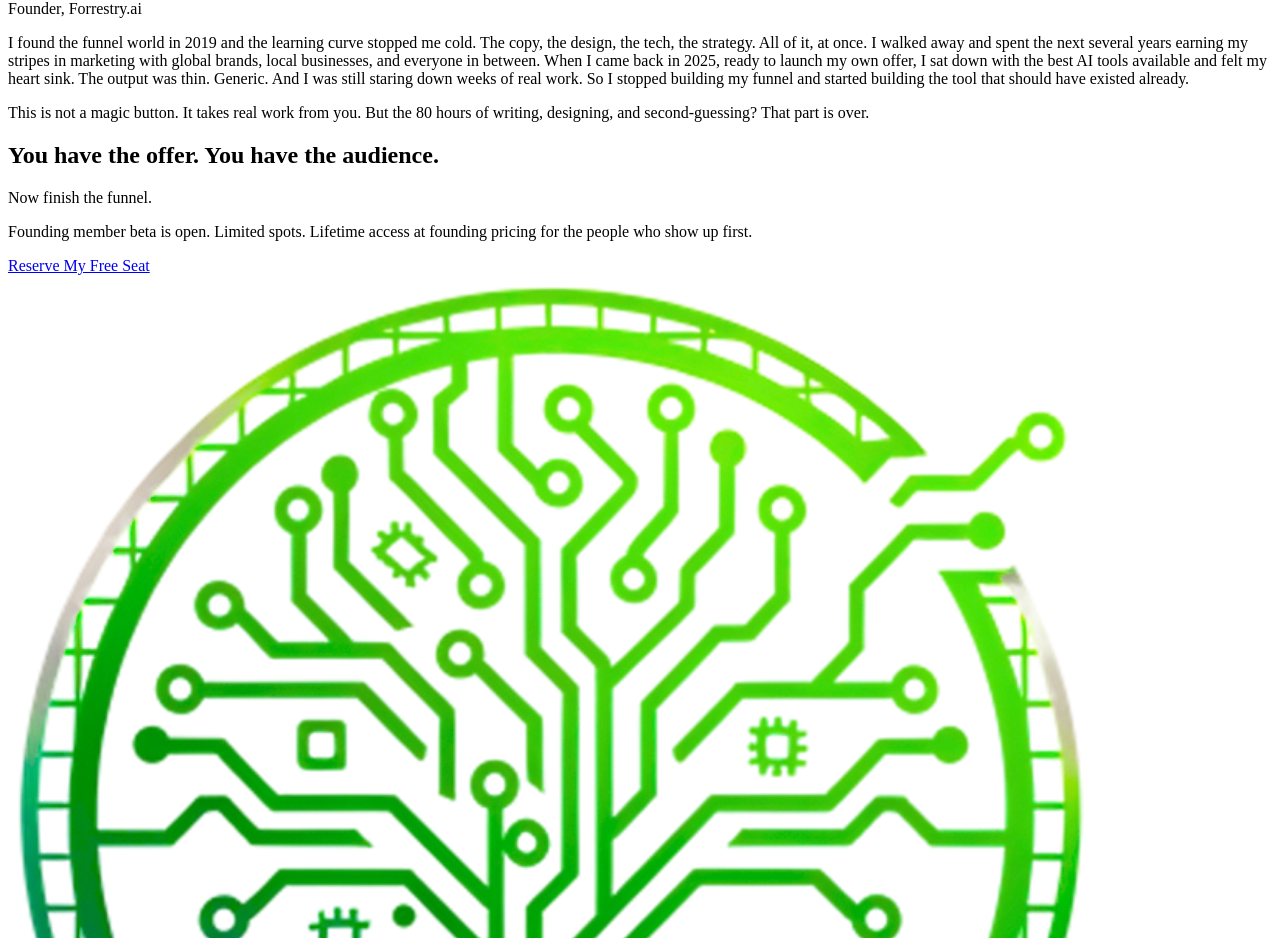
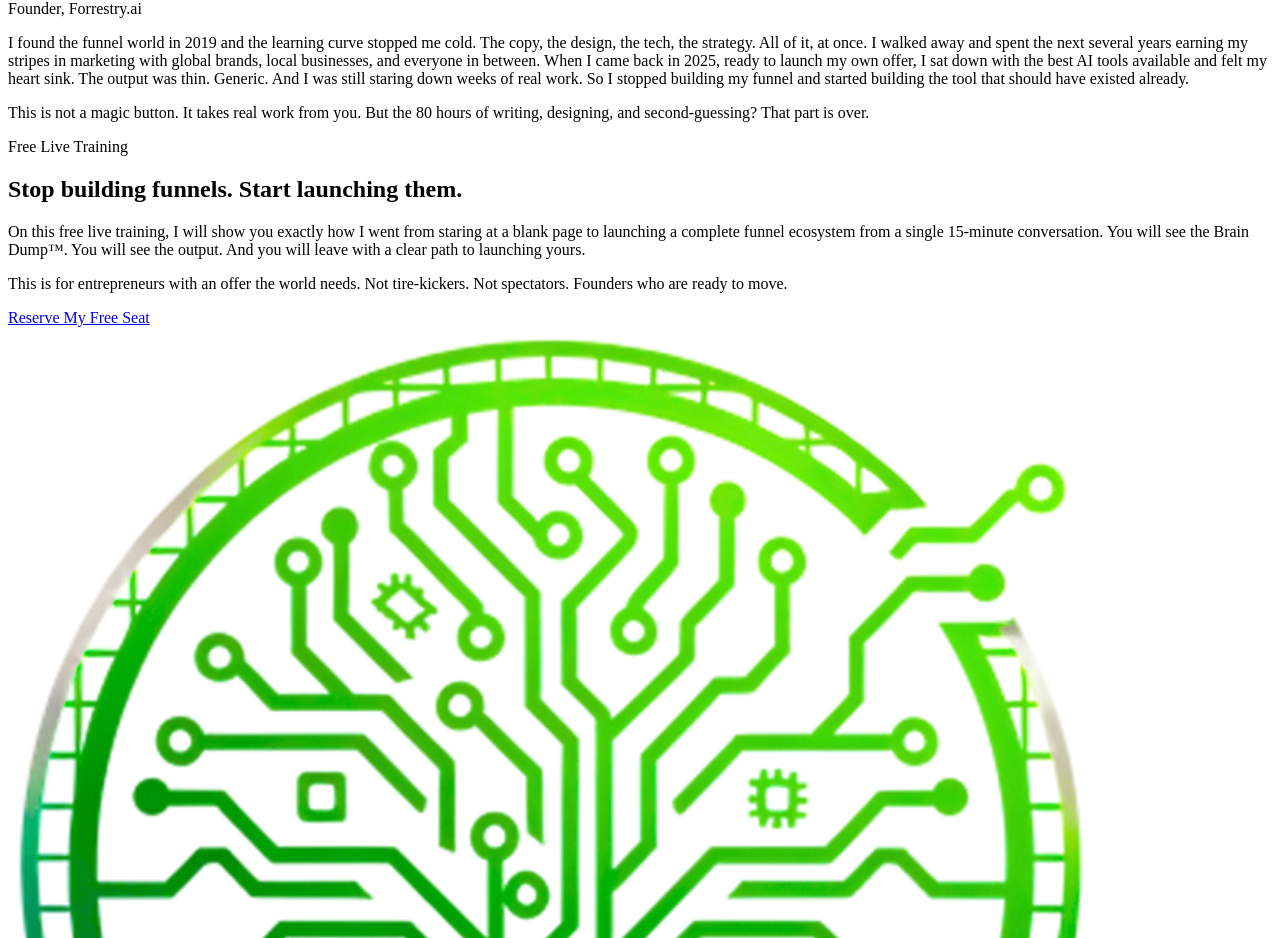
Before and after one commit to AGutierrez4/forrestry-website, a React (Vite) app: page / in a window 1280 px wide. Shown: the part 3953-4891 px from the top of the page. Built offline with nearby package versions, Linux system fonts and the light colour scheme; the HTML template or start-up script is replaced by a standard one.

Commit message:
Copy: Rewrite closing CTA as webinar pitch - Russell Brunson framework: sells the transformation not the event. FREE LIVE TRAINING eyebrow, Stop building funnels. Start launching them. headline, outcome-focused body with Brain Dump demo promise, qualifier line to self-select the right audience.

```diff
--- a/src/components/company/CompanyCTA.tsx
+++ b/src/components/company/CompanyCTA.tsx
@@ -9,18 +9,24 @@ export default function CompanyCTA() {
 
       <div className="relative z-10 max-w-[1100px] mx-auto text-center">
         <FadeUp>
-          <h2 className="text-[clamp(1.75rem,4vw,2.75rem)] font-bold mb-2">
-            You have the offer. You have the audience.
+          <p className="text-green text-sm font-semibold tracking-wide uppercase mb-6">
+            Free Live Training
+          </p>
+          <h2 className="text-[clamp(1.75rem,4vw,2.75rem)] font-bold mb-8">
+            Stop building funnels. Start launching them.
           </h2>
-          <p className="text-[clamp(1.25rem,3vw,1.75rem)] font-semibold bg-gradient-to-br from-green-bright to-purple bg-clip-text text-transparent mb-6">
-            Now finish the funnel.
-          </p>
         </FadeUp>
 
         <FadeUp delay={0.1}>
-          <p className="text-white/70 text-lg max-w-[600px] mx-auto mb-10 leading-relaxed">
-            Founding member beta is open. Limited spots. Lifetime access at founding
-            pricing for the people who show up first.
+          <p className="text-white/70 text-lg max-w-[650px] mx-auto mb-4 leading-relaxed">
+            On this free live training, I will show you exactly how I went from staring
+            at a blank page to launching a complete funnel ecosystem from a single
+            15-minute conversation. You will see the Brain Dump™. You will see the output.
+            And you will leave with a clear path to launching yours.
+          </p>
+          <p className="text-white/40 text-sm max-w-[550px] mx-auto mb-10">
+            This is for entrepreneurs with an offer the world needs. Not tire-kickers.
+            Not spectators. Founders who are ready to move.
           </p>
         </FadeUp>
 
```
